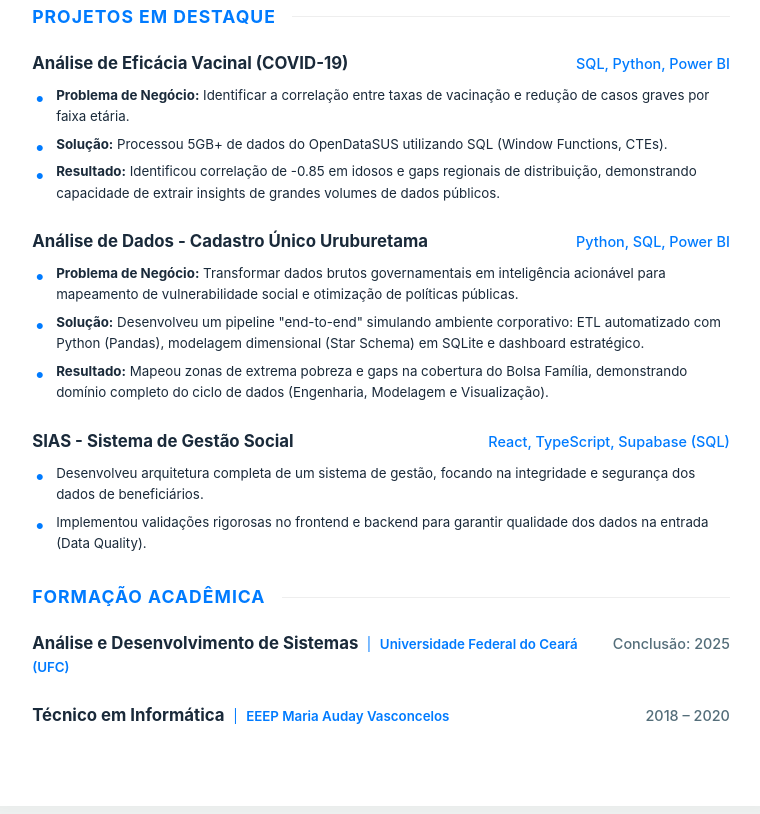
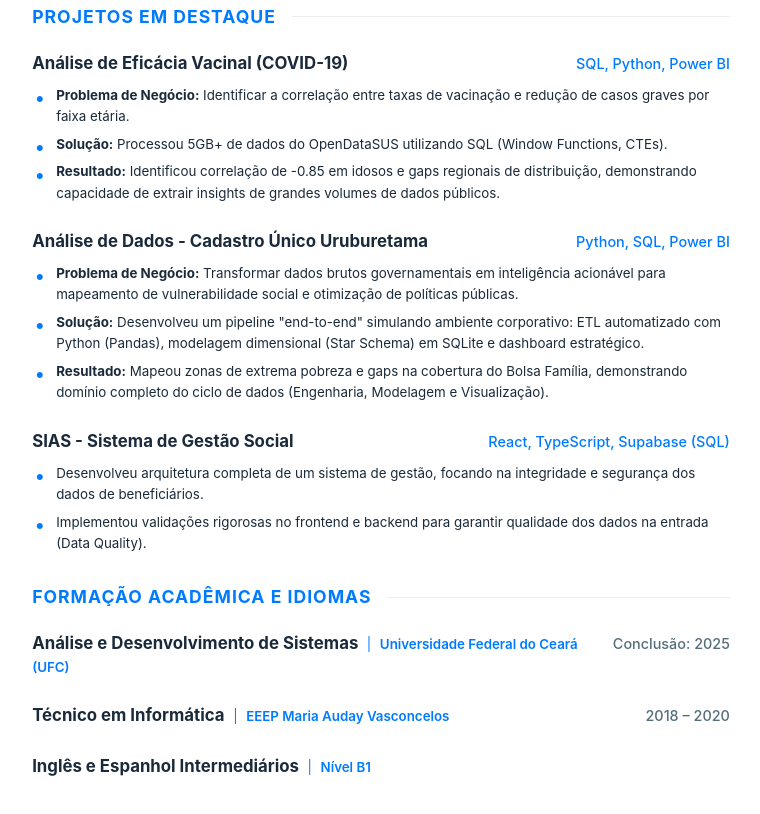
Before and after one commit to joao-luisz/Curriculum-JL, a plain HTML site: page index.html in a window 1280 px wide. Shown: the part 1578-2392 px from the top of the page, without its empty margins (259-1019 px from the left). Drawn offline with Linux system fonts and the light colour scheme.

Commit message:
Update name and education details in index.html

```diff
--- a/index.html
+++ b/index.html
@@ -3,7 +3,7 @@
 <head>
     <meta charset="UTF-8">
     <meta name="viewport" content="width=device-width, initial-scale=1.0">
-    <title>Currículo - João Luis Fleite</title>
+    <title>Currículo - João Luis Feitosa Leite</title>
     <style>
         :root {
             /* Paleta de Cores Modernizada */
@@ -240,7 +240,7 @@
 <body>
     <div class="cv-container">
         <header>
-            <h1>João Luis Fleite</h1>
+            <h1>João Luis Feitosa Leite</h1>
             <div class="subtitle">Analista de Dados | Python, SQL & Power BI | Background em Engenharia de Software</div>
             <div class="contact-info">
                 <span>📍 Fortaleza, CE (Disponível para Outras Regiões)</span>
@@ -372,7 +372,7 @@
         </section>
 
         <section>
-            <h2>Formação Acadêmica</h2>
+            <h2>Formação Acadêmica e Idiomas</h2>
             <div class="entry">
                 <div class="entry-header">
                     <div class="entry-title-group">
@@ -388,6 +388,15 @@
                     </div>
                     <span class="entry-date">2018 – 2020</span>
                 </div>
+
+            </div>
+            <div class="entry">
+                <div class="entry-header">
+                    <div class="entry-title-group">
+                        <span class="entry-title">Inglês e Espanhol Intermediários</span> <span class="sep">|</span> <span class="entry-company">Nível B1</span>
+                    </div>
+                </div>
+
             </div>
         </section>
     </div>
```
